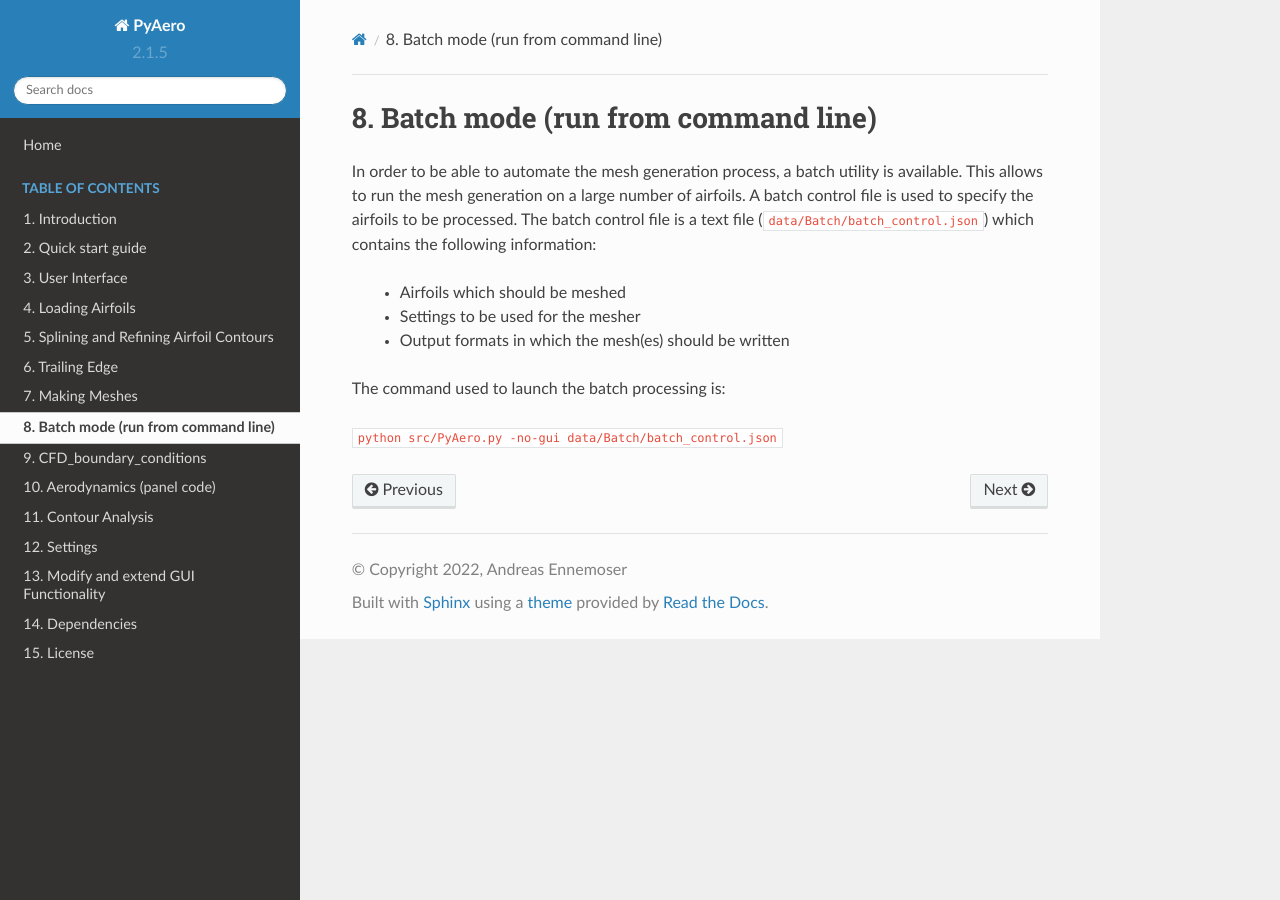
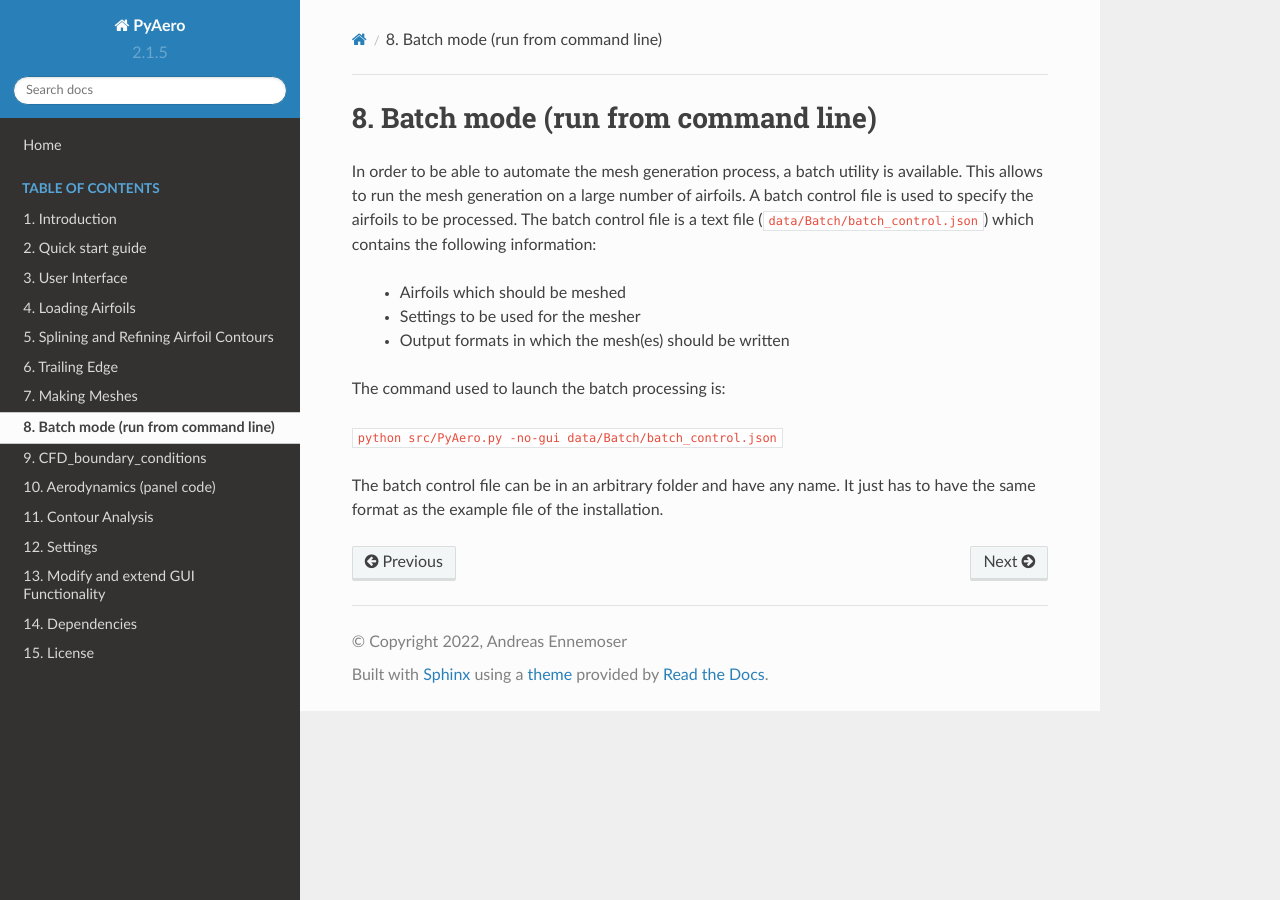
Before and after one commit to chiefenne/PyAero, a Sphinx documentation site: the page built from docs/batchmode.rst, in a window 1280 px wide. Built offline with Sphinx 7.4.7 and the Read the Docs theme 2.0.0, drawn with Linux system fonts in a browser that asks for light colours.

Commit message:
update docs

```diff
--- a/docs/batchmode.rst
+++ b/docs/batchmode.rst
@@ -6,10 +6,12 @@ Batch mode (run from command line)
 
 In order to be able to automate the mesh generation process, a batch utility is available. This allows to run the mesh generation on a large number of airfoils. A batch control file is used to specify the airfoils to be processed. The batch control file is a text file (:file:`data/Batch/batch_control.json`) which contains the following information:
 
-   * Airfoils which should be meshed
-   * Settings to be used for the mesher
-   * Output formats in which the mesh(es) should be written
+ * Airfoils which should be meshed
+ * Settings to be used for the mesher
+ * Output formats in which the mesh(es) should be written
 
 The command used to launch the batch processing is:
 
 :code:`python src/PyAero.py -no-gui data/Batch/batch_control.json`
+
+The batch control file can be in an arbitrary folder and have any name. It just has to have the same format as the example file of the installation.
```
